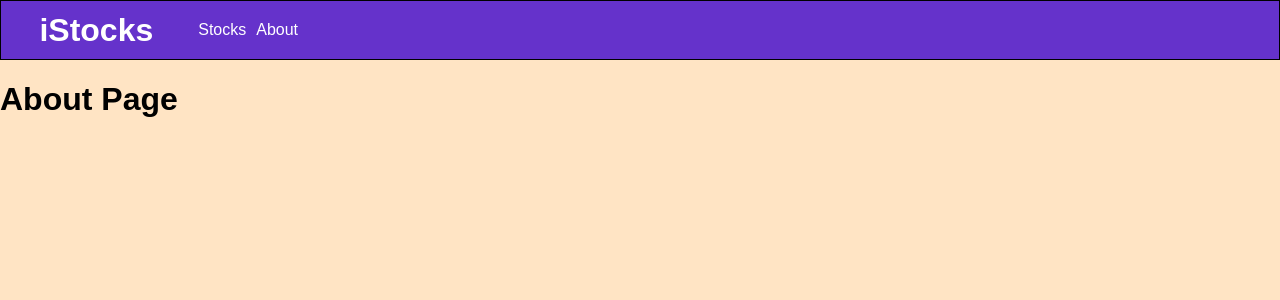
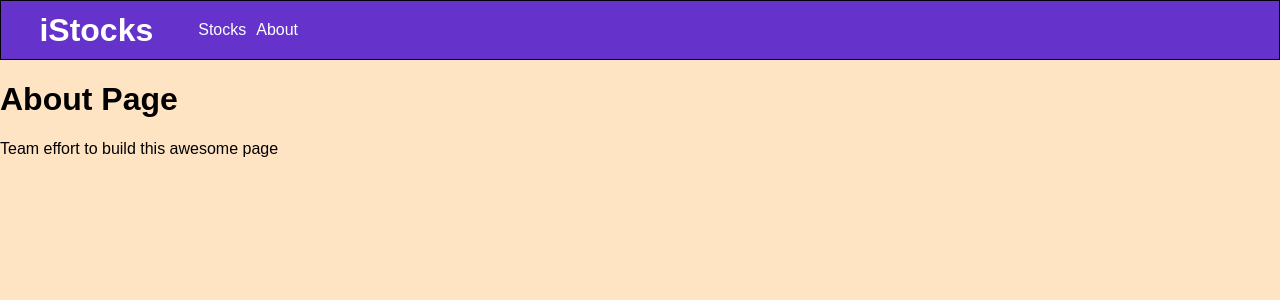
Before and after one commit to lucas9121/iStocks, a React (Create React App) app: page /about in a window 1280 px wide. Shown: the top 300 px of the page. Built offline with nearby package versions, Linux system fonts and the light colour scheme.

Commit message:
building About

```diff
--- a/src/pages/About.js
+++ b/src/pages/About.js
@@ -2,6 +2,7 @@ export default function About() {
     return (
         <main>
             <h1>About Page</h1>
+            <p>Team effort to build this awesome page</p>
         </main>
     )
 }
```
